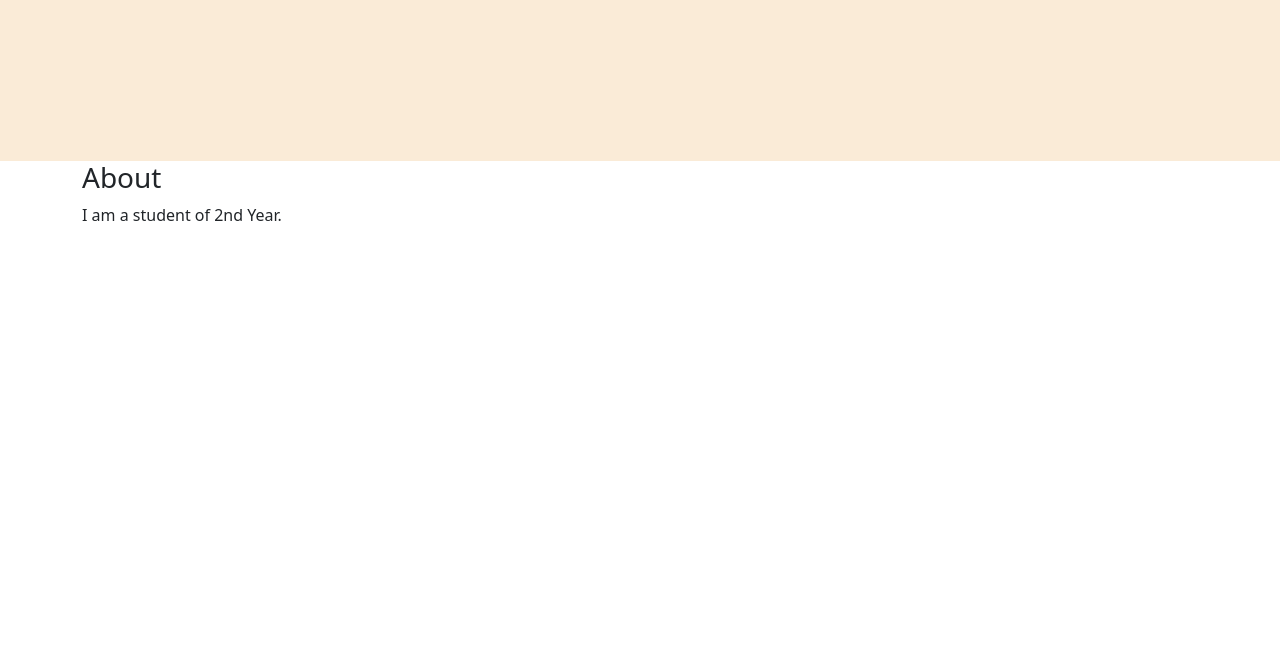
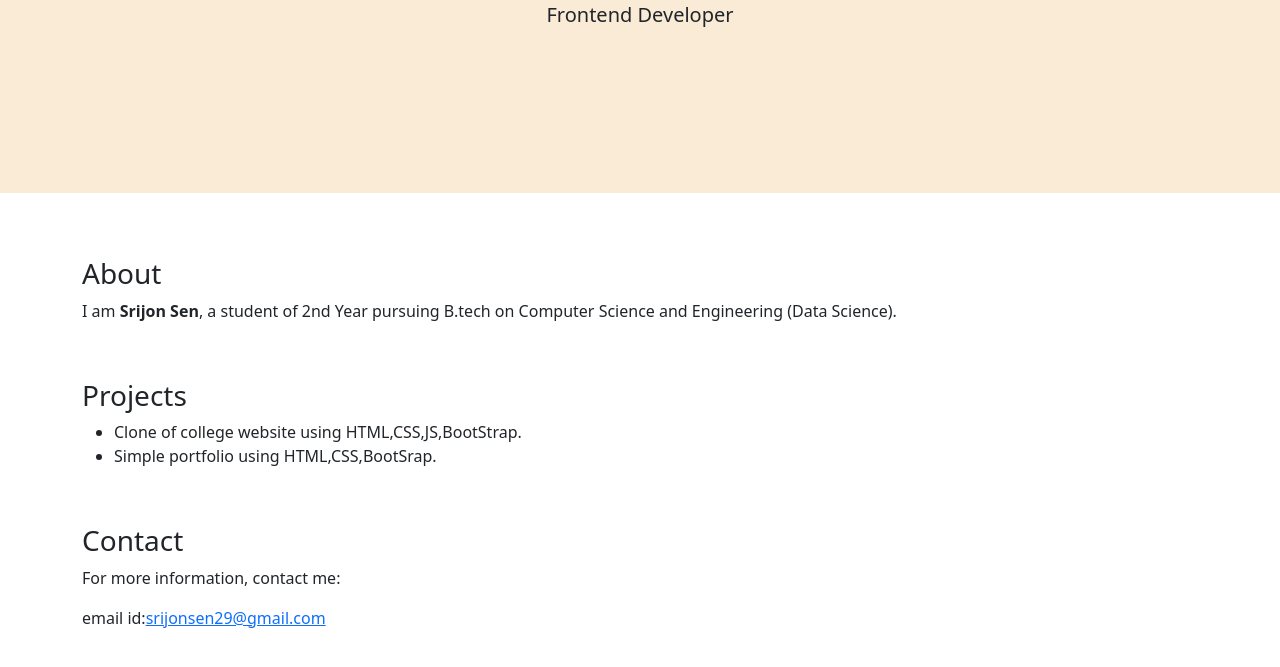
Before and after one commit to srijonsen29/sijon_portfolio, a plain HTML site: page index.html in a window 1280 px wide. Shown: the part 291-958 px from the top of the page. Before the commit the page ends 800 px from the top, so only its background shows below. Drawn offline with nearby package versions, Linux system fonts and the light colour scheme; files that its build step writes are made by us from their sources.

Commit message:
Update index.html
index

```diff
--- a/index.html
+++ b/index.html
@@ -6,6 +6,7 @@
     <title>Portfolio</title>
     <link href="https://cdn.jsdelivr.net/npm/bootstrap@5.3.0/dist/css/bootstrap.min.css" rel="stylesheet" integrity="sha384-9ndCyUaIbzAi2FUVXJi0CjmCapSmO7SnpJef0486qhLnuZ2cdeRhO02iuK6FUUVM" crossorigin="anonymous">
     <link rel="stylesheet" href="../scss/style.css">
+    <link rel="stylesheet" href="https://cdnjs.cloudflare.com/ajax/libs/font-awesome/6.0.0-beta3/css/all.min.css">
   </head>
   <body>
     <header>
@@ -27,15 +28,41 @@
         </div>
     </nav>
 </header>
+
+<div class="body">
     <div id="intro">
-        <p>
-    <h1 id="tcentre">Welcome to my Portfolio</h1></p>
+        <p id="tcentre">
+    <h1 id="tcentre" >Welcome to my Portfolio</h1>
+    <h5 id="tcentre">Frontend Developer</h5>
+  </p>
     </div>
-    <div class="container">
+    <br>
+    <br>
+    <div class="container content my-3" id="about" >
         <h3>About</h3>
-        <p>I am a student of 2nd Year.</p>
+        <p>I am <b>Srijon Sen</b>, a student of 2nd Year pursuing B.tech on Computer Science and Engineering (Data Science).</p>
     </div>
+<br>
+    <div class="container content my-3" id="projects" >
+      <h3 >Projects</h3>
+      <ul>
+        <li>Clone of college website using HTML,CSS,JS,BootStrap.</li>
+        <li>Simple portfolio using HTML,CSS,BootSrap.</li>
+      </ul>
+
+    </div>
+    <br>
+    <div class="container content my-3" id="contact">
+      <h3>Contact</h3>
+      <p>For more information, contact me:</p>
+      <p>email id:<a href="mailto:srijonsen29@gmail.com">srijonsen29@gmail.com</a></p>
+
+    </div>
+    <br>
+  </div>
 
     <script src="https://cdn.jsdelivr.net/npm/bootstrap@5.3.0/dist/js/bootstrap.bundle.min.js" integrity="sha384-geWF76RCwLtnZ8qwWowPQNguL3RmwHVBC9FhGdlKrxdiJJigb/j/68SIy3Te4Bkz" crossorigin="anonymous"></script>
+    <script src="https://cdnjs.cloudflare.com/ajax/libs/font-awesome/6.0.0-beta3/js/all.min.js"></script>
+    <script src="test.js"></script>
   </body>
 </html>
```
